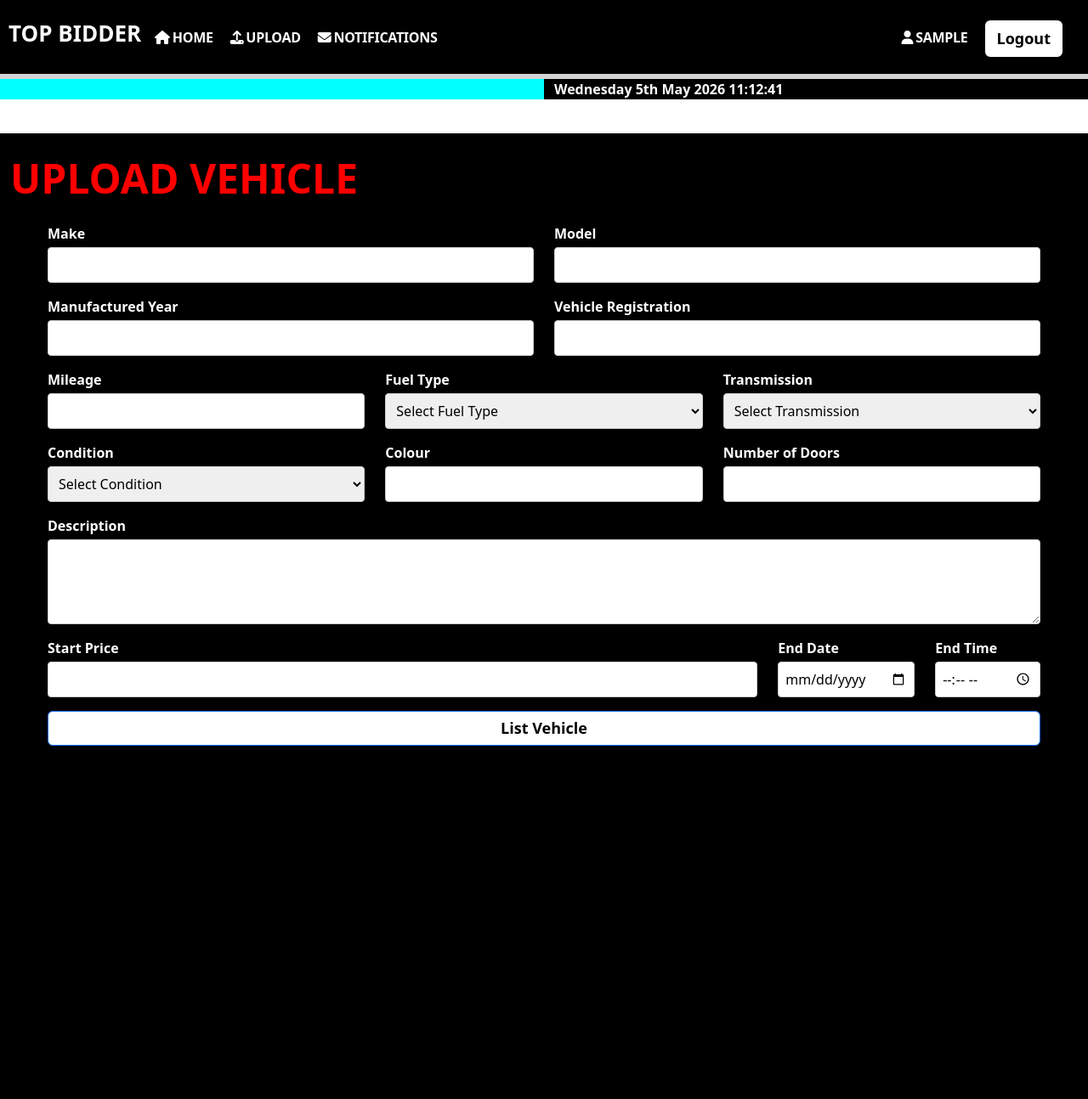
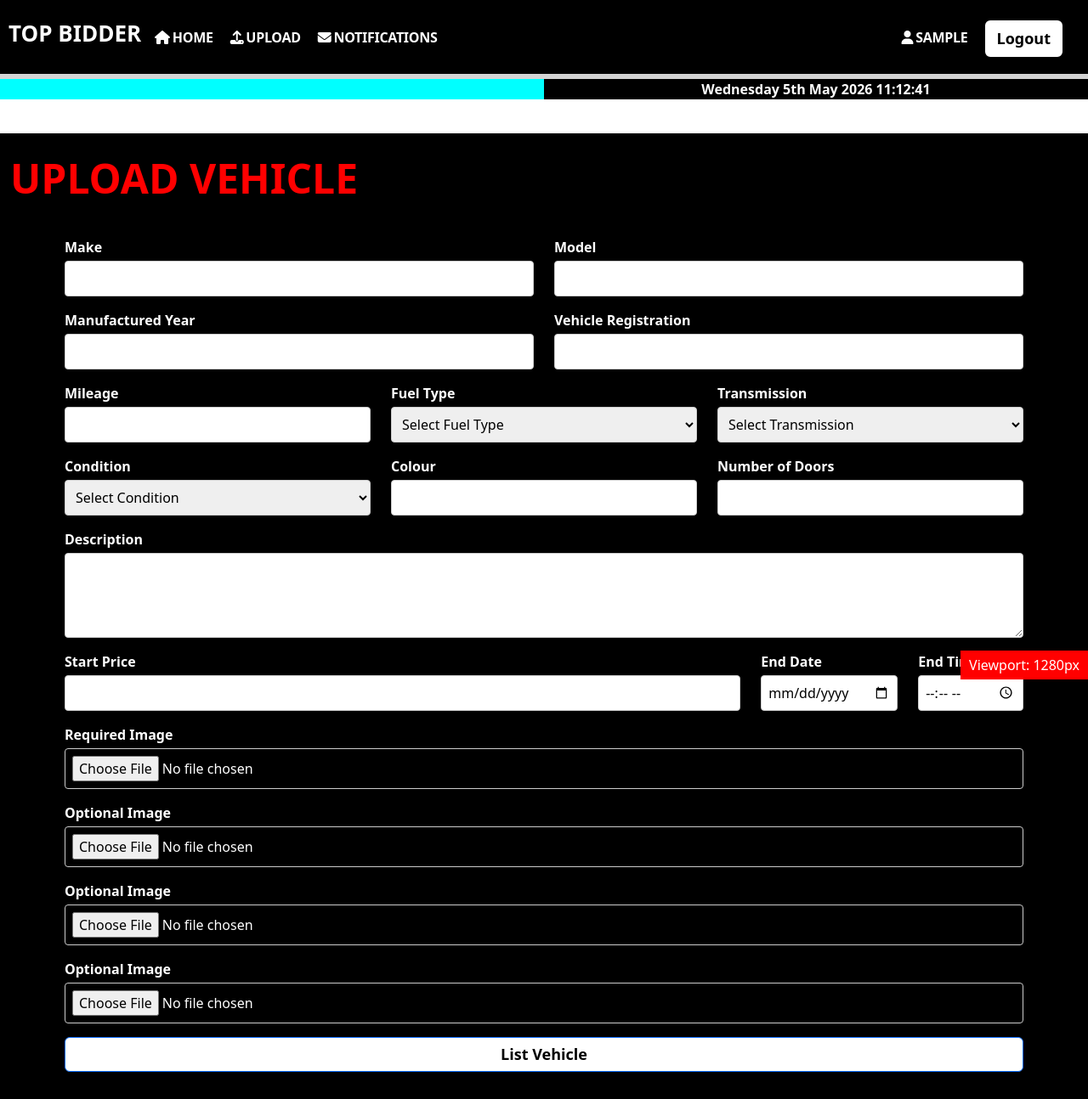
Before and after one commit to gazhird/milestone-project-4, a Django app: page /listings/upload/ in a window 1280 px wide. Shown: the whole page at 85% size. Before the commit the page ends 878 px from the top, so only its background shows below. Run offline with Django 5.2, Linux system fonts and the light colour scheme; the visitor is signed in with stand-in values (Sample User, id 1).

Commit message:
Adding Cloudinary for images

```diff
--- a/listings/views.py
+++ b/listings/views.py
@@ -30,10 +30,10 @@
         ends_at = datetime.strptime(ends_at_str, "%Y-%m-%d %H:%M")
         ends_at = timezone.make_aware(ends_at)
 
-        # image1 = request.FILES.get("image1")
-        # image2 = request.FILES.get("image2")
-        # image3 = request.FILES.get("image3")
-        # image4 = request.FILES.get("image4")
+        image1 = request.FILES.get("image1")
+        image2 = request.FILES.get("image2")
+        image3 = request.FILES.get("image3")
+        image4 = request.FILES.get("image4")
 
         listing = Listing(
             make=make,
@@ -50,10 +50,10 @@
             starting_price=starting_price,
             reserve_price=reserve_price,
             current_price=starting_price,
-            # image1=image1,
-            # image2=image2,
-            # image3=image3,
-            # image4=image4,
+            image1=image1,
+            image2=image2,
+            image3=image3,
+            image4=image4,
             ends_at=ends_at,
             seller=request.user,
             status="active"
--- a/static/css/style.css
+++ b/static/css/style.css
@@ -368,13 +368,35 @@
 h1 { font-size: 48px; }
 h2 { font-size: 36px; }
 h3 { font-size: 28px; }
-h3 { font-size: 24px; }
+h4 { font-size: 24px; }
 p  { font-size: 18px; }
 
 /*  */
 .navbar-nav {
   align-items: center !important;
 }
-/*  */
+
+.upload-form {
+  max-width: 1600px;
+  padding: 2rem 4rem;
+  }
 
 }
+
+
+
+
+
+
+/*  screen size (Viewport) displayer */
+
+body::before {
+    content: "Viewport: " attr(data-width);
+    position: fixed;
+    bottom: 0;
+    right: 0;
+    background: red;
+    color: white;
+    padding: 5px 10px;
+    z-index: 9999;
+}
--- a/static/js/main.js
+++ b/static/js/main.js
@@ -16,3 +16,11 @@
 
 //     // change when different category selected
 //     document.getElementById('select-category').addEventListener('change', showCategory);
+
+
+// screen size displayer (Viewport) temp
+function showWidth() {
+    document.body.setAttribute('data-width', window.innerWidth + 'px');
+}
+window.addEventListener('resize', showWidth);
+showWidth();
--- a/static/js/time.js
+++ b/static/js/time.js
@@ -10,7 +10,7 @@
     const monthClock = d.getMonth();
     const yearClock = d.getFullYear();
     const hoursClock = d.getHours();
-    const minutesClock = d.getMinutes();
+    const minutesClock = d.getMinutes().toString().padStart(2, '0');
     const secondsClock = d.getSeconds().toString().padStart(2, '0');
 
     dayArray = ['Monday', 'Tuesday', 'Wednesday', 'Thursday', 'Friday', 'Saturday', 'Sunday'];
--- a/templates/includes/navbar.html
+++ b/templates/includes/navbar.html
@@ -120,12 +120,12 @@
             <div id="notifications" class="notifications">
                 {% if messages %}
                     {% for message in messages %}
-                        <div class="alert alert-{{ message.tags }}">{{ message }}</div>
+                        <div class="">notification</div>
                     {% endfor %}
                 {% endif %}
             </div>
         </div>
-        <div class="col-6 clock-section">
+        <div class="col-6 clock-section jcc">
             <div id="clock" class="clock">clock</div>
         </div>
     </div>
--- a/templates/index.html
+++ b/templates/index.html
@@ -47,8 +47,11 @@
             <div class="row">
               {% for listing in listings %}
                     <div class="col-12">
-                      <h1>???</h1>
+
                         <h1>{{ listing.make }} {{ listing.model }}</h1>
+
+                      <img src="{{ listing.image1.url }}" class="card-img-top" crossorigin="anonymous" width="400" height="300">
+
                     </div>
               {% endfor %}
           {% else %}
--- a/templates/upload.html
+++ b/templates/upload.html
@@ -125,7 +125,7 @@
                 </div>
 
 
-                <!-- <div class="form-group">
+                <div class="form-group">
                 <label for="image1" >Required Image</label>
                 <input id="image1" type="file" name="image1" accept="image/*" required>
                 </div>
@@ -143,7 +143,7 @@
                 <div class="form-group">
                 <label for="image4" >Optional Image</label>
                 <input id="image4" type="file" name="image4" accept="image/*">
-                </div> -->
+                </div>
 
                 <div class="form-group">
                 <button type="submit" class="btn btn-primary">List Vehicle</button>
```
Also changed, not shown: listings/models.py (+6 -4 lines), top_bidder/settings.py (+13 -16 lines), listings/migrations/0003_alter_listing_image1_alter_listing_image2_and_more.py (added), media/vehicles/bmw.jpg (added).
